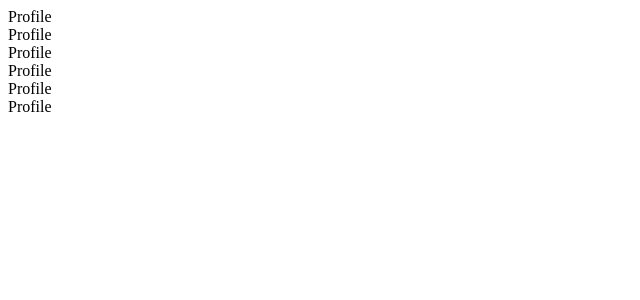
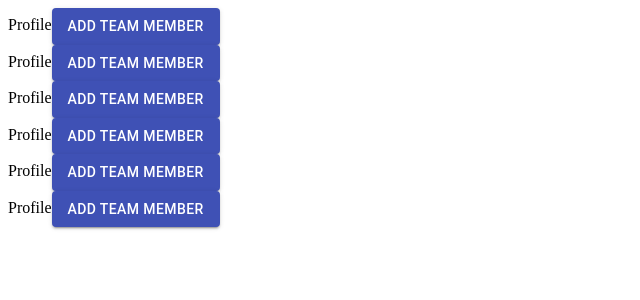
Before and after one commit to Terence1991/hawesMagicTeam, a React (Create React App) app: page / in a window 1280 px wide. Shown: the top 300 px of the page, without its empty margins (0-640 px from the left). Built offline with nearby package versions, Linux system fonts and the light colour scheme.

Commit message:
need to fix bug

```diff
--- a/src/App.js
+++ b/src/App.js
@@ -53,7 +53,7 @@ const dreamTeam = {
 
         const clientSelection = (teamMember) => {
         if (!dreamTeam[teamMember]) {
-          throw 'team member doesnt exist';
+          throw new Error('team member doesnt exist')
         }
         if (!dreamTeam[teamMember].isClicked) {
           clientsTeam.push(dreamTeam[teamMember])
@@ -68,13 +68,13 @@ const dreamTeam = {
 
 const deleteTeamMember = (teamMember) => {
 	if (!clientsTeam) {
-		 throw 'Team does not exist';
+		 throw new Error('Team Member does not Exist or has already been d')
 	}
 
     const memberIndex = clientsTeam.IndexOf(teamMember);
 
 	if (memberIndex === -1) {
-		  throw 'Member is not part of team';
+        throw new Error('Member is not part of team')
 	};
 
     clientsTeam = clientsTeam.slice(memberIndex)
--- a/src/Profile.js
+++ b/src/Profile.js
@@ -1,14 +1,18 @@
 import React, { Component } from "react";
 import App from "./App";
+import Button from '@material-ui/core/Button';
 
 
 
 export class Profile extends React.Component {
     render() {
-        console.log(this.props)
         return (
             <div>
                 Profile
+
+                <Button variant="contained" color="Primary">
+                Add Team Member
+                </Button>
             </div>
         )
     }
```
